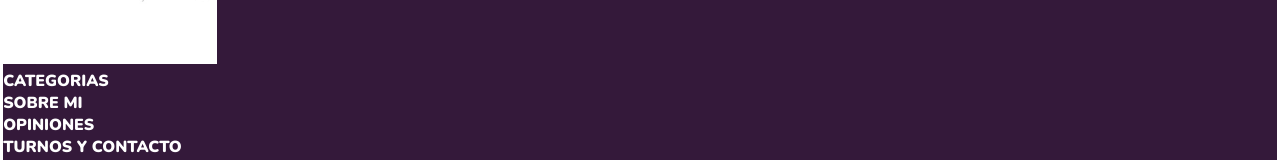
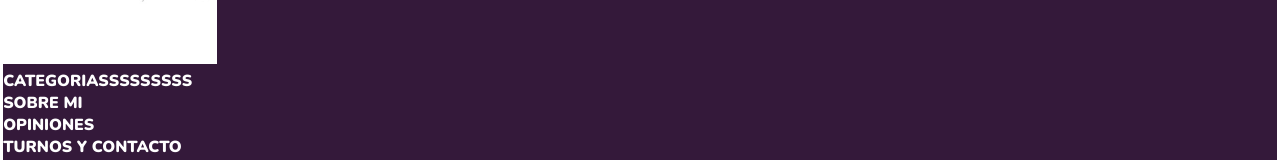
Before and after one commit to Alancg84/AnitaBordados, a plain HTML site: page index.html in a window 1280 px wide. Shown: the part 153-313 px from the top of the page. Drawn offline with nearby package versions, Linux system fonts and the light colour scheme.

Commit message:
cambio categorias

```diff
--- a/index.html
+++ b/index.html
@@ -18,7 +18,7 @@
         </div>
         <nav>
             <ul class="header__nav_list">
-                <li><a class="header__nav_link" href="./pages/categorias.html">Categorias</a></li>
+                <li><a class="header__nav_link" href="./pages/categorias.html">Categoriasssssssss</a></li>
                 <li><a class="header__nav_link" href="./pages/sobre_mi.html">sobre mi</a></li>
                 <li><a class="header__nav_link" href="./pages/opiniones.html">Opiniones</a></li>
                 <li><a class="header__nav_link" href="./pages/contacto.html">Turnos y Contacto</a></li>
```
